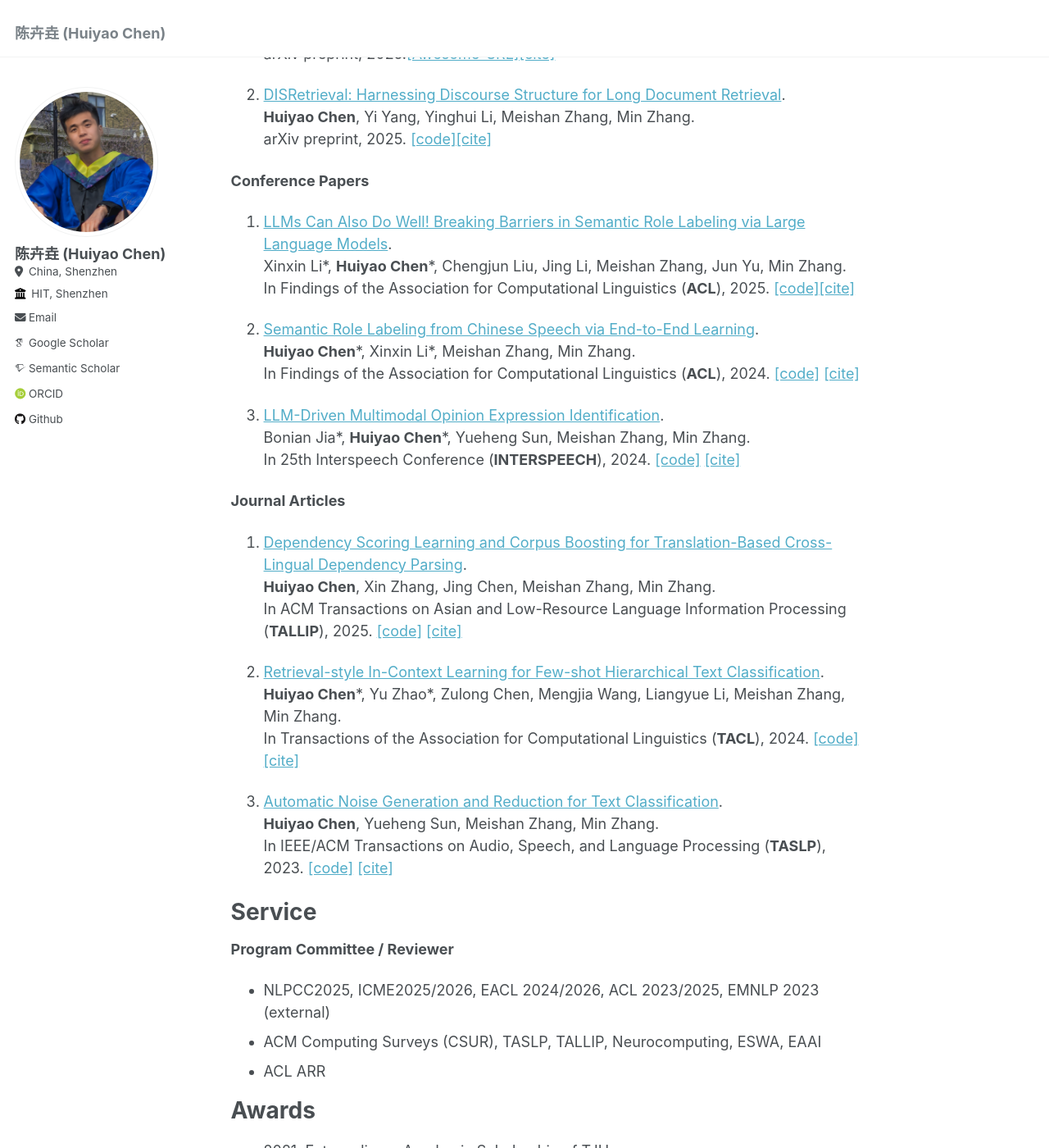
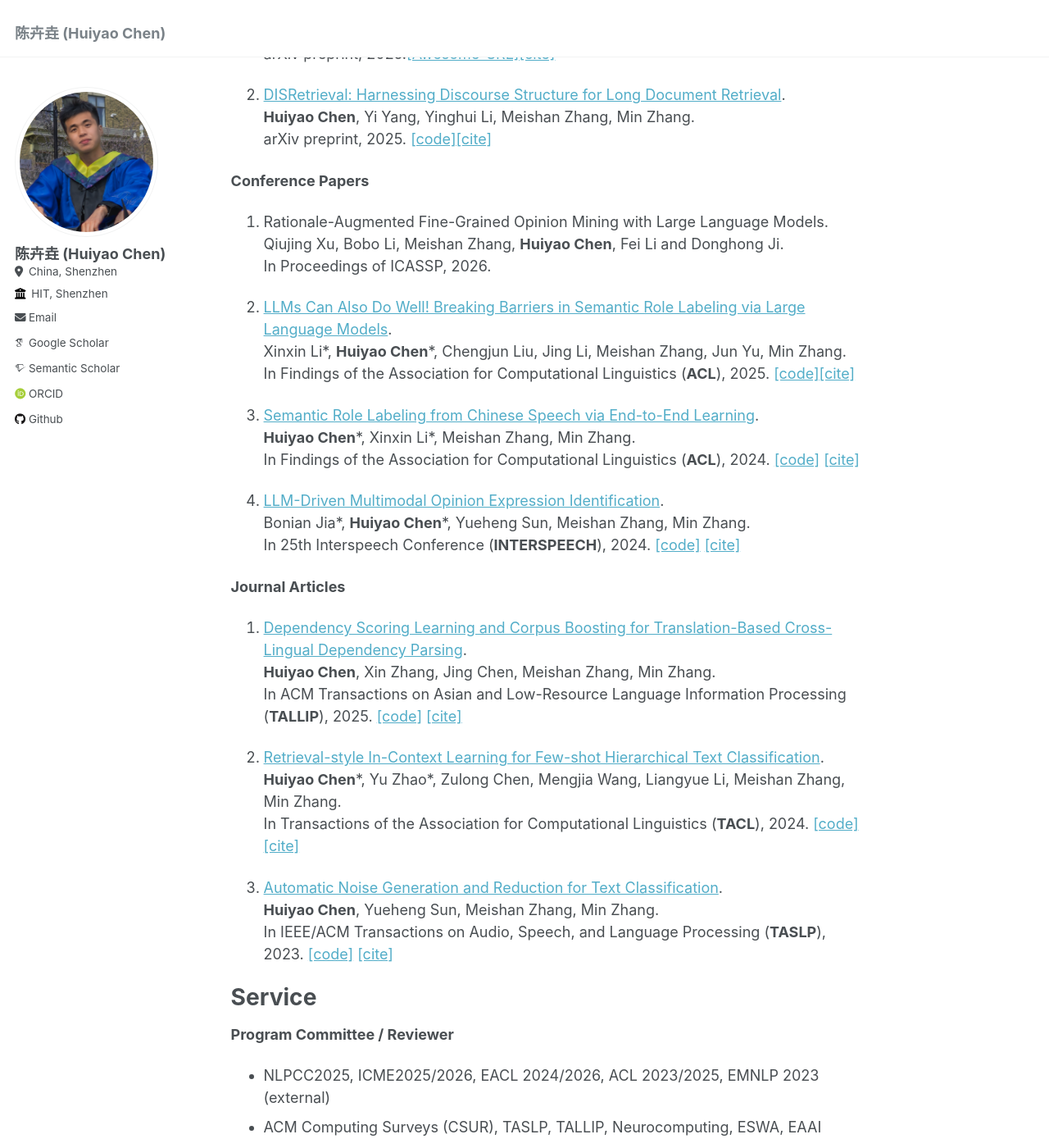
Before and after one commit to DreamH1gh/DreamH1gh.github.io, a Jekyll site: the page built from _pages/about.md, in a window 1280 px wide and 1400 px high, scrolled down 1363 px. Shown: the whole window at 82% size. Built offline with Jekyll 4.4.1, drawn with Linux system fonts in a browser that asks for light colours; some web fonts are replaced; some of the changed text lies outside the part shown.

Commit message:
ICASSP 2026

```diff
--- a/_pages/about.md
+++ b/_pages/about.md
@@ -55,19 +55,26 @@ arXiv preprint, 2025. [[code]](https://github.com/DreamH1gh/DISRetrieval)[[cite]
 
 **Conference Papers**
 
-1. [LLMs Can Also Do Well! Breaking Barriers in Semantic Role Labeling via Large Language Models](https://aclanthology.org/2025.findings-acl.1189.pdf).
+1. Rationale-Augmented Fine-Grained Opinion Mining with Large Language Models.
+<br/>
+Qiujing Xu, Bobo Li, Meishan Zhang, **Huiyao Chen**, Fei Li and Donghong Ji.
+<br/>
+In Proceedings of ICASSP, 2026.
+
+
+2. [LLMs Can Also Do Well! Breaking Barriers in Semantic Role Labeling via Large Language Models](https://aclanthology.org/2025.findings-acl.1189.pdf).
 <br/>
 Xinxin Li\*, **Huiyao Chen**\*, Chengjun Liu, Jing Li, Meishan Zhang, Jun Yu, Min Zhang.
 <br/>
 In Findings of the Association for Computational Linguistics (**ACL**), 2025. [[code]](https://github.com/fangfang123gh/LLM-SRL)[[cite]](https://aclanthology.org/2025.findings-acl.1189/)
 
-2. [Semantic Role Labeling from Chinese Speech via End-to-End Learning](https://aclanthology.org/2024.findings-acl.527.pdf).
+3. [Semantic Role Labeling from Chinese Speech via End-to-End Learning](https://aclanthology.org/2024.findings-acl.527.pdf).
 <br/>
 **Huiyao Chen**\*, Xinxin Li\*, Meishan Zhang, Min Zhang.
 <br/>
 In Findings of the Association for Computational Linguistics (**ACL**), 2024. [[code]](https://github.com/DreamH1gh/SpeechSRL) [[cite]](https://aclanthology.org/2024.findings-acl.527/)
 
-3. [LLM-Driven Multimodal Opinion Expression Identification](https://www.isca-archive.org/interspeech_2024/jia24_interspeech.pdf).
+4. [LLM-Driven Multimodal Opinion Expression Identification](https://www.isca-archive.org/interspeech_2024/jia24_interspeech.pdf).
 <br/>
 Bonian Jia\*, **Huiyao Chen**\*, Yueheng Sun, Meishan Zhang, Min Zhang.
 <br/>
@@ -101,6 +108,7 @@ Service
 
 Awards
 ======
++ 2026, CCF-SLAI Tencent Project Up Doctoral Forum **Best Research Honor**.
 + 2021, Extraordinary Academic Scholarship of TJU.
 + 2021, Outstanding Graduates in Hunan Province.
 + 2020, Extraordinary Education Scholarship of ''Shanhe Talent'' (top 30 of 32000+).
```
